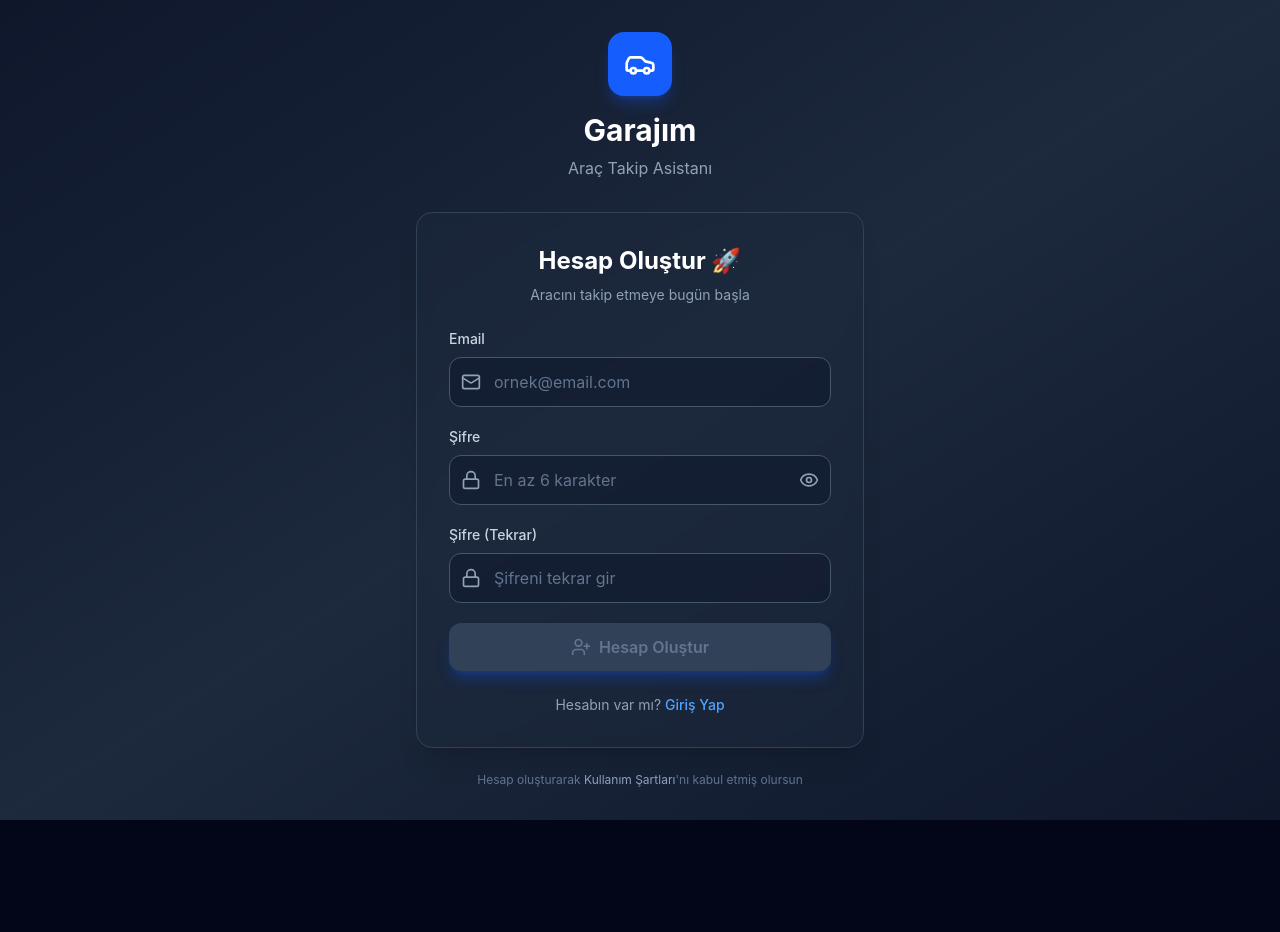
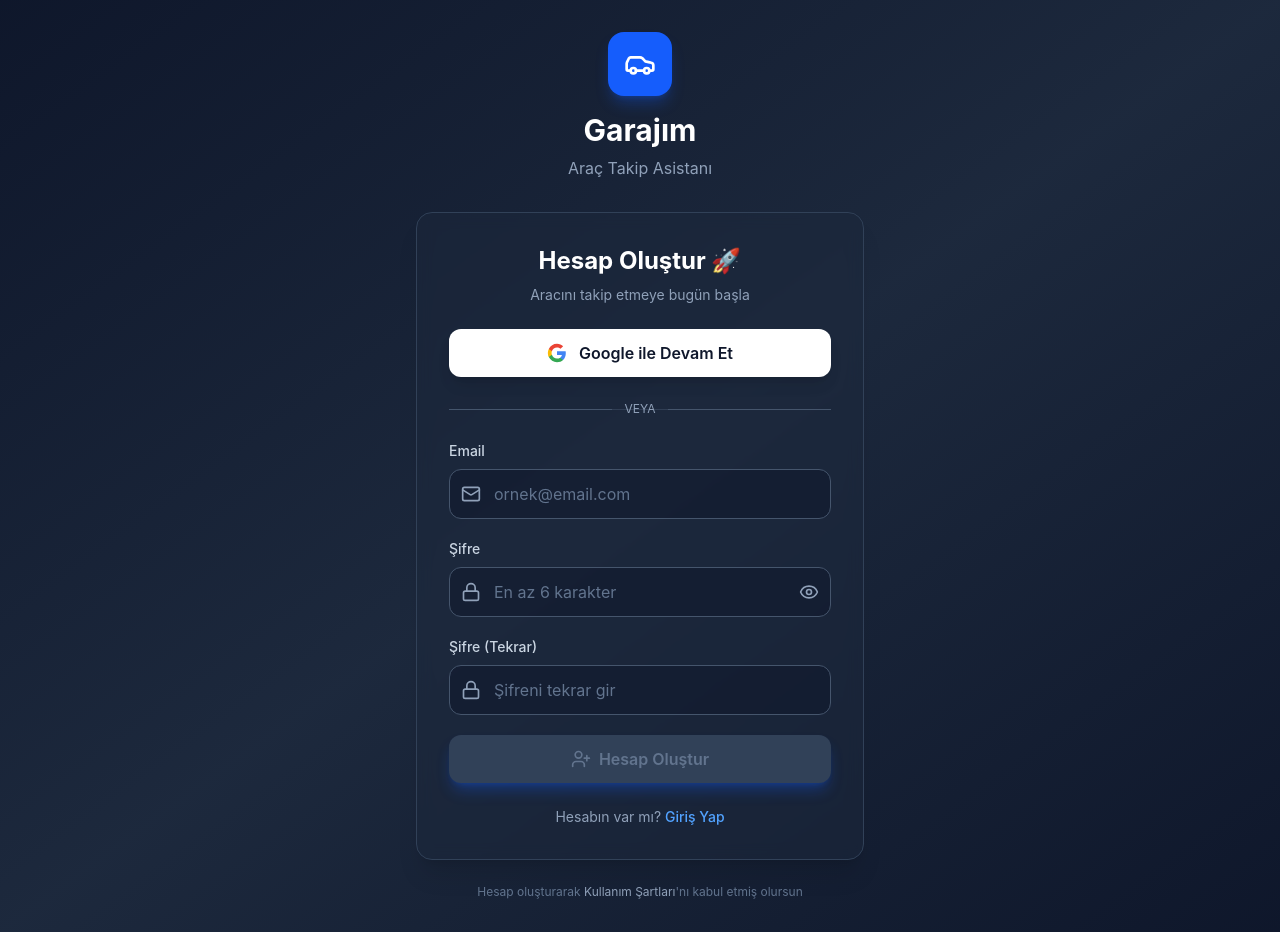
Before and after one commit to YusufKosarDev/garajim, a React (Vite) app: page /register in a window 1280 px wide. Before the commit the page ends 820 px from the top, so only its background shows below. Built offline with nearby package versions, Linux system fonts and the light colour scheme; no server answers.

Commit message:
Feat: Add Google OAuth login (Sign in with Google)

```diff
--- a/src/context/AuthContext.jsx
+++ b/src/context/AuthContext.jsx
@@ -56,6 +56,24 @@ export function AuthProvider({ children }) {
     return { data, error }
   }
 
+  /**
+   * Google OAuth ile giriş yap.
+   *
+   * Kullanıcı Google izin ekranına yönlendirilir, izin verirse
+   * uygulamaya geri döner ve otomatik olarak login olur.
+   *
+   * @returns {Promise<{ data, error }>}
+   */
+  const signInWithGoogle = async () => {
+    const { data, error } = await supabase.auth.signInWithOAuth({
+      provider: 'google',
+      options: {
+        redirectTo: `${window.location.origin}/`,
+      },
+    })
+    return { data, error }
+  }
+
   const signOut = async () => {
     const { error } = await supabase.auth.signOut()
     return { error }
@@ -75,6 +93,7 @@ export function AuthProvider({ children }) {
     loading,
     signUp,
     signIn,
+    signInWithGoogle,
     signOut,
     resetPassword,
     isAuthenticated: !!user,
--- a/src/pages/Login.jsx
+++ b/src/pages/Login.jsx
@@ -5,7 +5,7 @@ import toast from 'react-hot-toast'
 import { Car, Mail, Lock, Eye, EyeOff, LogIn } from 'lucide-react'
 
 function Login() {
-  const { signIn } = useAuth()
+  const { signIn, signInWithGoogle } = useAuth()
   const navigate = useNavigate()
   const location = useLocation()
 
@@ -14,6 +14,7 @@ function Login() {
   const [password, setPassword] = useState('')
   const [showPassword, setShowPassword] = useState(false)
   const [loading, setLoading] = useState(false)
+  const [googleLoading, setGoogleLoading] = useState(false)
 
   // Login sonrası gidilecek sayfa (önceki sayfa veya dashboard)
   const from = location.state?.from?.pathname || '/'
@@ -56,6 +57,24 @@ function Login() {
     }
   }
 
+  // Google OAuth ile giriş
+  const handleGoogleLogin = async () => {
+    setGoogleLoading(true)
+    try {
+      const { error } = await signInWithGoogle()
+      if (error) {
+        toast.error('Google ile giriş başarısız: ' + error.message)
+        setGoogleLoading(false)
+      }
+      // Başarılı olursa kullanıcı Google'a yönlendirilir, geri dönünce
+      // AuthContext otomatik olarak session'ı yakalar.
+    } catch (err) {
+      toast.error('Bir hata oluştu, tekrar deneyin')
+      console.error('Google login error:', err)
+      setGoogleLoading(false)
+    }
+  }
+
   return (
     <div className="min-h-screen bg-gradient-to-br from-slate-900 via-slate-800 to-slate-900 flex items-center justify-center px-4 py-8">
       <div className="w-full max-w-md">
@@ -74,6 +93,35 @@ function Login() {
             Tekrar Hoş Geldin 👋
           </h2>
 
+          {/* Google Sign In Button */}
+          <button
+            onClick={handleGoogleLogin}
+            disabled={loading || googleLoading}
+            className="w-full bg-white hover:bg-slate-100 disabled:bg-slate-300 disabled:cursor-not-allowed text-slate-900 font-semibold py-3 rounded-xl transition flex items-center justify-center gap-3 shadow-lg mb-5"
+          >
+            {googleLoading ? (
+              <>
+                <div className="w-5 h-5 border-2 border-slate-900 border-t-transparent rounded-full animate-spin" />
+                Yönlendiriliyor...
+              </>
+            ) : (
+              <>
+                <GoogleIcon />
+                Google ile Devam Et
+              </>
+            )}
+          </button>
+
+          {/* Divider */}
+          <div className="relative my-6">
+            <div className="absolute inset-0 flex items-center">
+              <div className="w-full border-t border-slate-600"></div>
+            </div>
+            <div className="relative flex justify-center text-xs">
+              <span className="bg-slate-800/50 px-3 text-slate-400 uppercase">veya</span>
+            </div>
+          </div>
+
           <form onSubmit={handleSubmit} className="space-y-5">
             {/* Email */}
             <div>
@@ -88,7 +136,7 @@ function Login() {
                   onChange={(e) => setEmail(e.target.value)}
                   placeholder="ornek@email.com"
                   autoComplete="email"
-                  disabled={loading}
+                  disabled={loading || googleLoading}
                   className="w-full bg-slate-900/50 border border-slate-600 rounded-xl pl-11 pr-4 py-3 text-white placeholder-slate-500 focus:outline-none focus:border-blue-500 focus:ring-2 focus:ring-blue-500/20 transition disabled:opacity-50"
                 />
               </div>
@@ -107,7 +155,7 @@ function Login() {
                   onChange={(e) => setPassword(e.target.value)}
                   placeholder="••••••••"
                   autoComplete="current-password"
-                  disabled={loading}
+                  disabled={loading || googleLoading}
                   className="w-full bg-slate-900/50 border border-slate-600 rounded-xl pl-11 pr-12 py-3 text-white placeholder-slate-500 focus:outline-none focus:border-blue-500 focus:ring-2 focus:ring-blue-500/20 transition disabled:opacity-50"
                 />
                 <button
@@ -134,7 +182,7 @@ function Login() {
             {/* Submit Button */}
             <button
               type="submit"
-              disabled={loading}
+              disabled={loading || googleLoading}
               className="w-full bg-blue-600 hover:bg-blue-700 disabled:bg-blue-800 disabled:cursor-not-allowed text-white font-semibold py-3 rounded-xl transition flex items-center justify-center gap-2 shadow-lg shadow-blue-600/30"
             >
               {loading ? (
@@ -174,4 +222,28 @@ function Login() {
   )
 }
 
+// Google Icon (renkli SVG)
+function GoogleIcon() {
+  return (
+    <svg className="w-5 h-5" viewBox="0 0 24 24" xmlns="http://www.w3.org/2000/svg">
+      <path
+        d="M22.56 12.25c0-.78-.07-1.53-.2-2.25H12v4.26h5.92c-.26 1.37-1.04 2.53-2.21 3.31v2.77h3.57c2.08-1.92 3.28-4.74 3.28-8.09z"
+        fill="#4285F4"
+      />
+      <path
+        d="M12 23c2.97 0 5.46-.98 7.28-2.66l-3.57-2.77c-.98.66-2.23 1.06-3.71 1.06-2.86 0-5.29-1.93-6.16-4.53H2.18v2.84C3.99 20.53 7.7 23 12 23z"
+        fill="#34A853"
+      />
+      <path
+        d="M5.84 14.09c-.22-.66-.35-1.36-.35-2.09s.13-1.43.35-2.09V7.07H2.18C1.43 8.55 1 10.22 1 12s.43 3.45 1.18 4.93l2.85-2.22.81-.62z"
+        fill="#FBBC05"
+      />
+      <path
+        d="M12 5.38c1.62 0 3.06.56 4.21 1.64l3.15-3.15C17.45 2.09 14.97 1 12 1 7.7 1 3.99 3.47 2.18 7.07l3.66 2.84c.87-2.6 3.3-4.53 6.16-4.53z"
+        fill="#EA4335"
+      />
+    </svg>
+  )
+}
+
 export default Login
--- a/src/pages/Register.jsx
+++ b/src/pages/Register.jsx
@@ -5,7 +5,7 @@ import toast from 'react-hot-toast'
 import { Car, Mail, Lock, Eye, EyeOff, UserPlus, CheckCircle2, XCircle, MailCheck } from 'lucide-react'
 
 function Register() {
-  const { signUp } = useAuth()
+  const { signUp, signInWithGoogle } = useAuth()
   const navigate = useNavigate()
 
   // Form state
@@ -14,6 +14,7 @@ function Register() {
   const [confirmPassword, setConfirmPassword] = useState('')
   const [showPassword, setShowPassword] = useState(false)
   const [loading, setLoading] = useState(false)
+  const [googleLoading, setGoogleLoading] = useState(false)
   const [emailSent, setEmailSent] = useState(false)
   const [registeredEmail, setRegisteredEmail] = useState('')
 
@@ -83,6 +84,24 @@ function Register() {
       console.error('Register error:', err)
     } finally {
       setLoading(false)
+    }
+  }
+
+  // Google OAuth ile kayıt/giriş
+  const handleGoogleLogin = async () => {
+    setGoogleLoading(true)
+    try {
+      const { error } = await signInWithGoogle()
+      if (error) {
+        toast.error('Google ile giriş başarısız: ' + error.message)
+        setGoogleLoading(false)
+      }
+      // Başarılı olursa kullanıcı Google'a yönlendirilir, geri dönünce
+      // AuthContext otomatik olarak session'ı yakalar.
+    } catch (err) {
+      toast.error('Bir hata oluştu, tekrar deneyin')
+      console.error('Google login error:', err)
+      setGoogleLoading(false)
     }
   }
 
@@ -169,6 +188,35 @@ function Register() {
             Aracını takip etmeye bugün başla
           </p>
 
+          {/* Google Sign Up Button */}
+          <button
+            onClick={handleGoogleLogin}
+            disabled={loading || googleLoading}
+            className="w-full bg-white hover:bg-slate-100 disabled:bg-slate-300 disabled:cursor-not-allowed text-slate-900 font-semibold py-3 rounded-xl transition flex items-center justify-center gap-3 shadow-lg mb-5"
+          >
+            {googleLoading ? (
+              <>
+                <div className="w-5 h-5 border-2 border-slate-900 border-t-transparent rounded-full animate-spin" />
+                Yönlendiriliyor...
+              </>
+            ) : (
+              <>
+                <GoogleIcon />
+                Google ile Devam Et
+              </>
+            )}
+          </button>
+
+          {/* Divider */}
+          <div className="relative my-6">
+            <div className="absolute inset-0 flex items-center">
+              <div className="w-full border-t border-slate-600"></div>
+            </div>
+            <div className="relative flex justify-center text-xs">
+              <span className="bg-slate-800/50 px-3 text-slate-400 uppercase">veya</span>
+            </div>
+          </div>
+
           <form onSubmit={handleSubmit} className="space-y-5">
             {/* Email */}
             <div>
@@ -183,7 +231,7 @@ function Register() {
                   onChange={(e) => setEmail(e.target.value)}
                   placeholder="ornek@email.com"
                   autoComplete="email"
-                  disabled={loading}
+                  disabled={loading || googleLoading}
                   className="w-full bg-slate-900/50 border border-slate-600 rounded-xl pl-11 pr-4 py-3 text-white placeholder-slate-500 focus:outline-none focus:border-blue-500 focus:ring-2 focus:ring-blue-500/20 transition disabled:opacity-50"
                 />
               </div>
@@ -202,7 +250,7 @@ function Register() {
                   onChange={(e) => setPassword(e.target.value)}
                   placeholder="En az 6 karakter"
                   autoComplete="new-password"
-                  disabled={loading}
+                  disabled={loading || googleLoading}
                   className="w-full bg-slate-900/50 border border-slate-600 rounded-xl pl-11 pr-12 py-3 text-white placeholder-slate-500 focus:outline-none focus:border-blue-500 focus:ring-2 focus:ring-blue-500/20 transition disabled:opacity-50"
                 />
                 <button
@@ -229,7 +277,7 @@ function Register() {
                   onChange={(e) => setConfirmPassword(e.target.value)}
                   placeholder="Şifreni tekrar gir"
                   autoComplete="new-password"
-                  disabled={loading}
+                  disabled={loading || googleLoading}
                   className="w-full bg-slate-900/50 border border-slate-600 rounded-xl pl-11 pr-4 py-3 text-white placeholder-slate-500 focus:outline-none focus:border-blue-500 focus:ring-2 focus:ring-blue-500/20 transition disabled:opacity-50"
                 />
               </div>
@@ -254,7 +302,7 @@ function Register() {
             {/* Submit Button */}
             <button
               type="submit"
-              disabled={loading || !isFormValid}
+              disabled={loading || googleLoading || !isFormValid}
               className="w-full bg-blue-600 hover:bg-blue-700 disabled:bg-slate-700 disabled:cursor-not-allowed disabled:text-slate-500 text-white font-semibold py-3 rounded-xl transition flex items-center justify-center gap-2 shadow-lg shadow-blue-600/30"
             >
               {loading ? (
@@ -308,4 +356,28 @@ function ValidationItem({ isValid, text }) {
   )
 }
 
+// Google Icon (renkli SVG)
+function GoogleIcon() {
+  return (
+    <svg className="w-5 h-5" viewBox="0 0 24 24" xmlns="http://www.w3.org/2000/svg">
+      <path
+        d="M22.56 12.25c0-.78-.07-1.53-.2-2.25H12v4.26h5.92c-.26 1.37-1.04 2.53-2.21 3.31v2.77h3.57c2.08-1.92 3.28-4.74 3.28-8.09z"
+        fill="#4285F4"
+      />
+      <path
+        d="M12 23c2.97 0 5.46-.98 7.28-2.66l-3.57-2.77c-.98.66-2.23 1.06-3.71 1.06-2.86 0-5.29-1.93-6.16-4.53H2.18v2.84C3.99 20.53 7.7 23 12 23z"
+        fill="#34A853"
+      />
+      <path
+        d="M5.84 14.09c-.22-.66-.35-1.36-.35-2.09s.13-1.43.35-2.09V7.07H2.18C1.43 8.55 1 10.22 1 12s.43 3.45 1.18 4.93l2.85-2.22.81-.62z"
+        fill="#FBBC05"
+      />
+      <path
+        d="M12 5.38c1.62 0 3.06.56 4.21 1.64l3.15-3.15C17.45 2.09 14.97 1 12 1 7.7 1 3.99 3.47 2.18 7.07l3.66 2.84c.87-2.6 3.3-4.53 6.16-4.53z"
+        fill="#EA4335"
+      />
+    </svg>
+  )
+}
+
 export default Register
```
